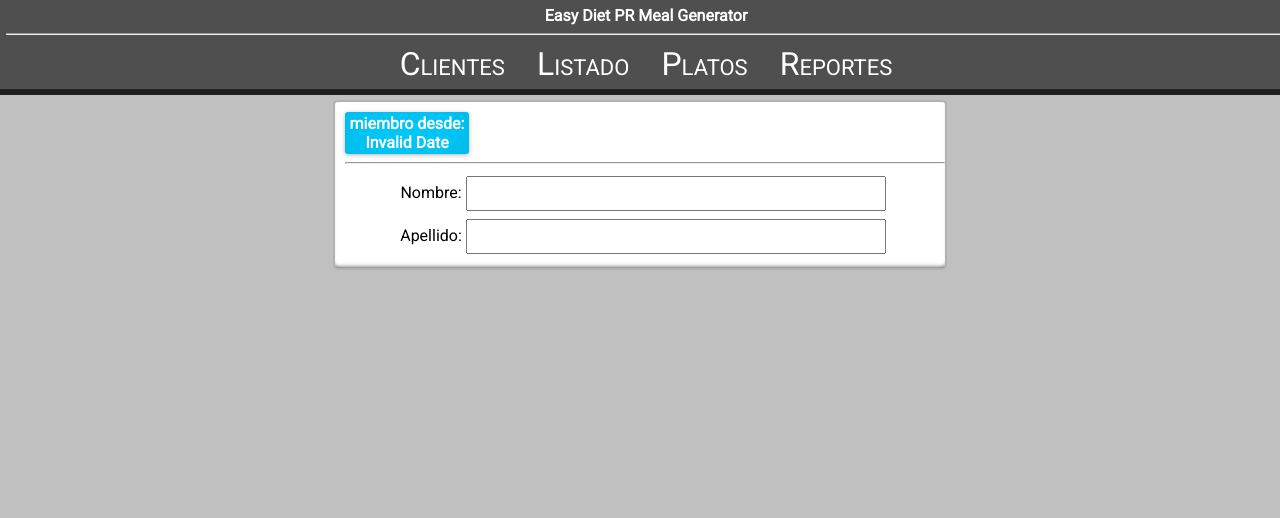
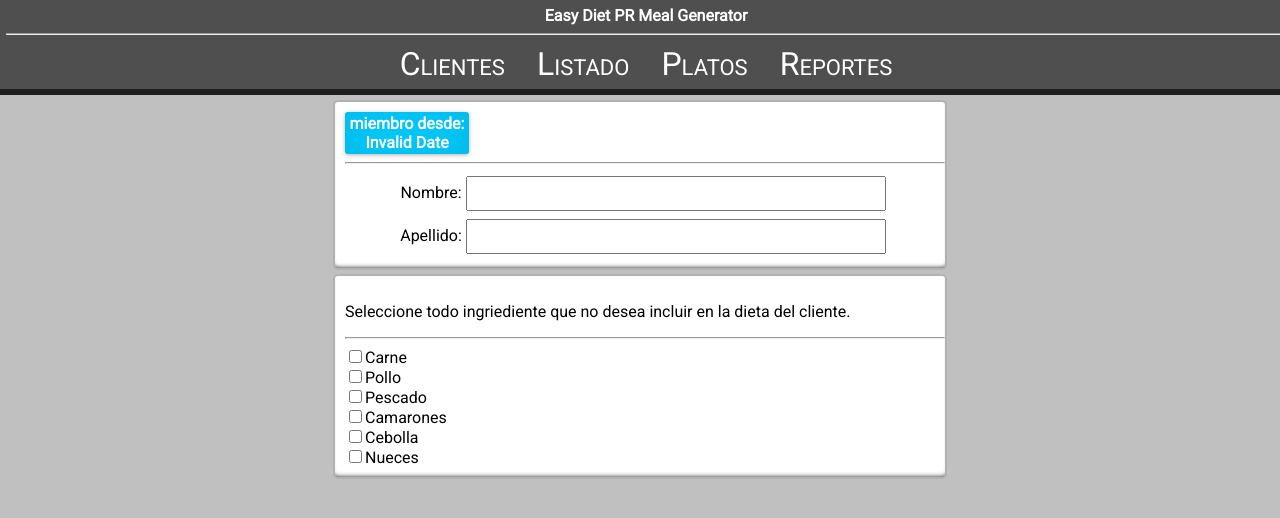
Before and after one commit to developer787/easydiet_frontend, a React (Create React App) app: page /editar/1 in a window 1280 px wide. Shown: the top 518 px of the page. Built offline with nearby package versions, Linux system fonts and the light colour scheme; the HTML template or start-up script is replaced by a standard one.

Commit message:
editarClente css

```diff
--- a/src/components/EditarCliente.js
+++ b/src/components/EditarCliente.js
@@ -8,13 +8,19 @@ class EditarCliente extends React.Component {
   constructor(props) {
     super(props)
     this.state = {
-      customer: {},
+      customer: this.props.location,
       formStatus: 'default',
       response: {}
     }
     this.editar = this.editar.bind(this)
     this.customerInfo = this.customerInfo.bind(this)
     this.handleChange = this.handleChange.bind(this)
+    this.createCheckboxes = this.createCheckboxes.bind(this)
+    this.createCheckbox = this.createCheckbox.bind(this)
+    this.toggleCheckbox = this.toggleCheckbox.bind(this)
+  }
+  componentWillMount = () => {
+    this.selectedCheckboxes = new Set();
   }
   componentDidMount(){
     const { customer } = this.props.location
@@ -23,7 +29,7 @@ class EditarCliente extends React.Component {
     //    this.setState({
     //      _id, nombre, apellido, alergias
     //    })
-      console.log(this.state)
+    console.log(this.state.customer)
   }
   handleChange(event){
     console.log('Change!')
@@ -68,7 +74,7 @@ class EditarCliente extends React.Component {
         <input
       name="apellido"
       type="text"
-      value={this.state.apellido || ''}
+      value={apellido || ''}
       onChange={this.handleChange} />
       </label>
       </div>
@@ -82,10 +88,50 @@ class EditarCliente extends React.Component {
       </div>
     )
   }
+  toggleCheckbox(label){
+    const { alergias } = this.state.customer.customer
+    if (this.selectedCheckboxes.has(label)) {
+      this.selectedCheckboxes.delete(label)
+    console.log(alergias)
+    } else {
+      this.selectedCheckboxes.add(label);
+    }
+  }
+  createCheckbox(label){
+    return <Checkbox
+    label={label}
+    handleCheckboxChange={this.toggleCheckbox}
+    key={label}
+    />
+  }
+  createCheckboxes(){
+    const items = [
+      'Carne',
+      'Pollo',
+      'Pescado',
+      'Camarones',
+      'Cebolla',
+      'Nueces'
+  ]
+
+  return items.map(this.createCheckbox)
+  }
+  allergyBoxes(){
+    return (
+      <div className={this.state.formStatus}>
+      <p className='aligned'>
+      Seleccione todo ingriediente que no desea incluir en la dieta del cliente.
+        </p>
+      <hr />
+      {this.createCheckboxes()}
+      </div>
+    )
+  }
   render(){
     return (
       <div>
       {this.editar()}
+      {this.allergyBoxes()}
       </div>
     )
   }
```
Also changed, not shown: 1 other file (tests, documents, lock files or other folders). Lines whose indentation alone changed are shown as unchanged.
